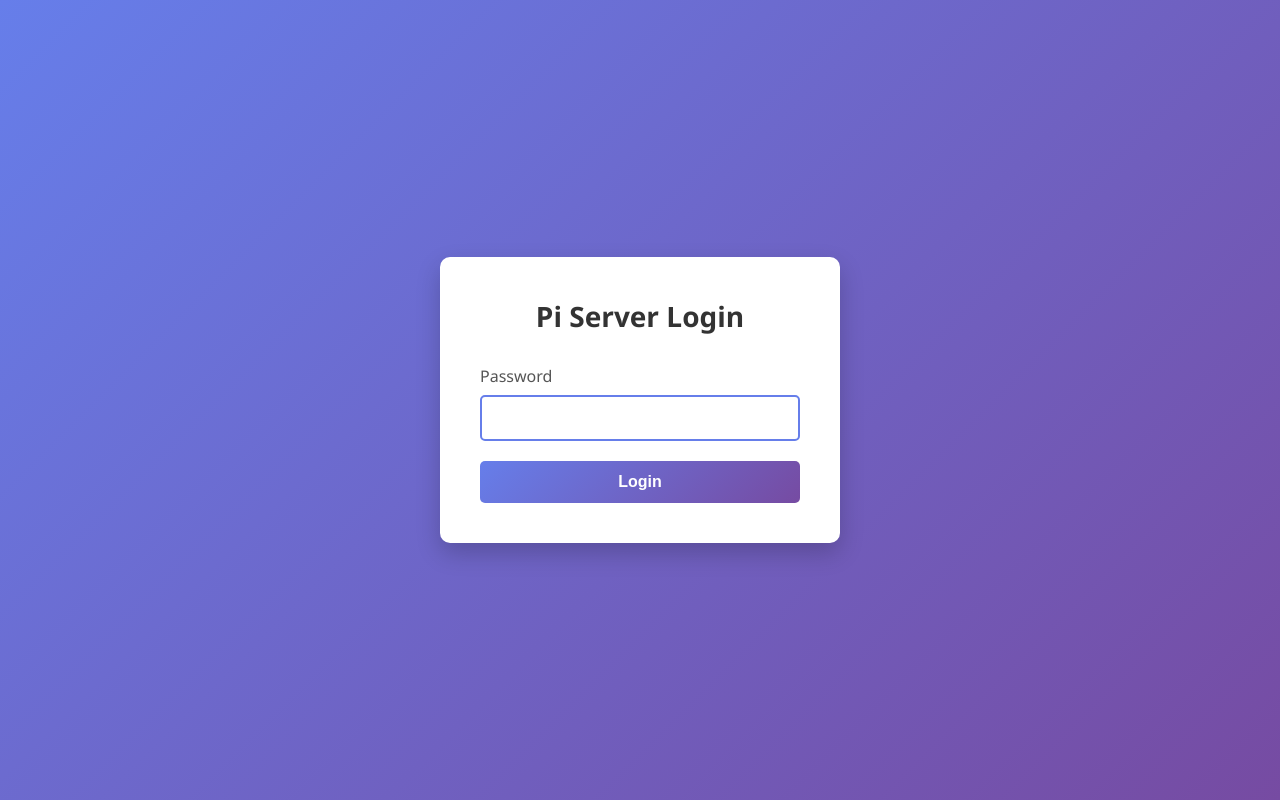
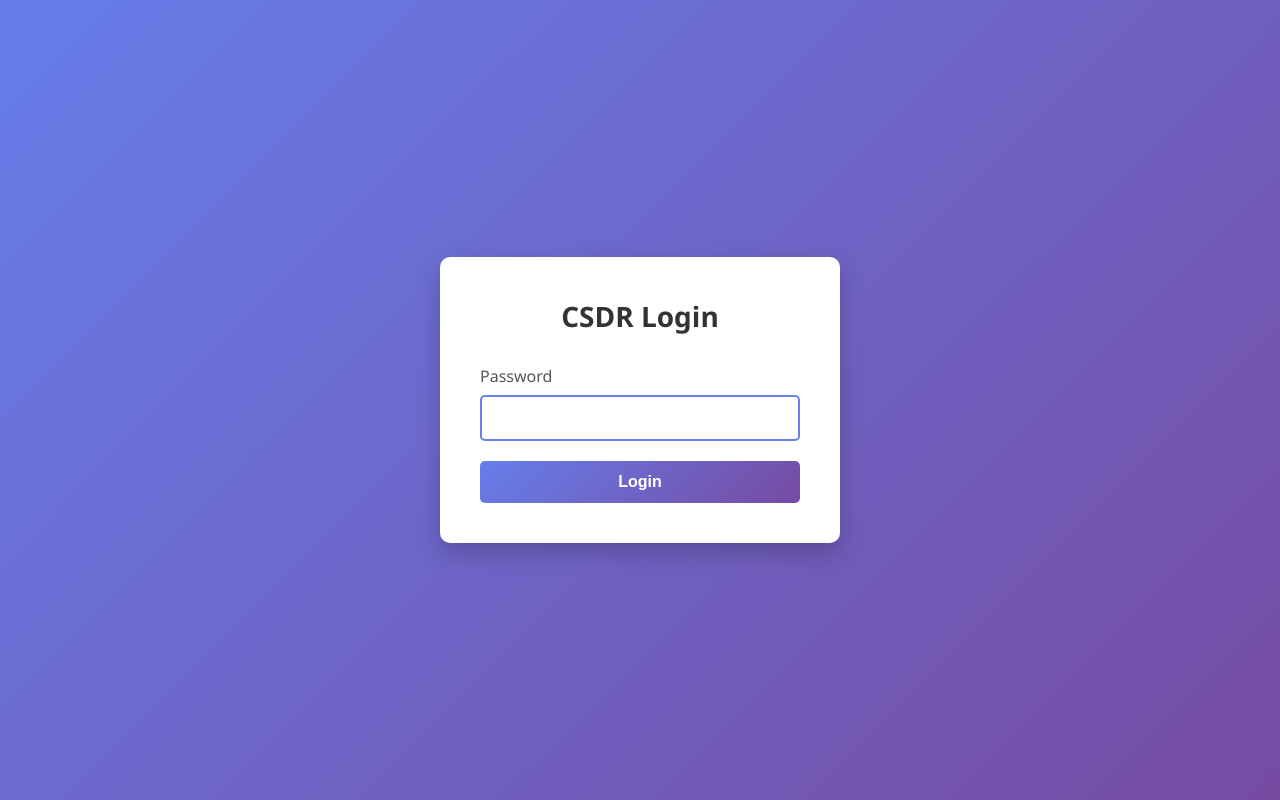
Before and after one commit to lunarrhombus/pi_server, a website: page views/login.html in a window 1280 px wide. Drawn offline with Linux system fonts and the light colour scheme.

Commit message:
clean up

```diff
--- a/views/login.html
+++ b/views/login.html
@@ -96,7 +96,7 @@
 </head>
 <body>
     <div class="login-container">
-        <h1>Pi Server Login</h1>
+        <h1>CSDR Login</h1>
         <form id="loginForm">
             <div class="form-group">
                 <label for="password">Password</label>
```
Also changed, not shown: views/index.html (+2 -2 lines).
